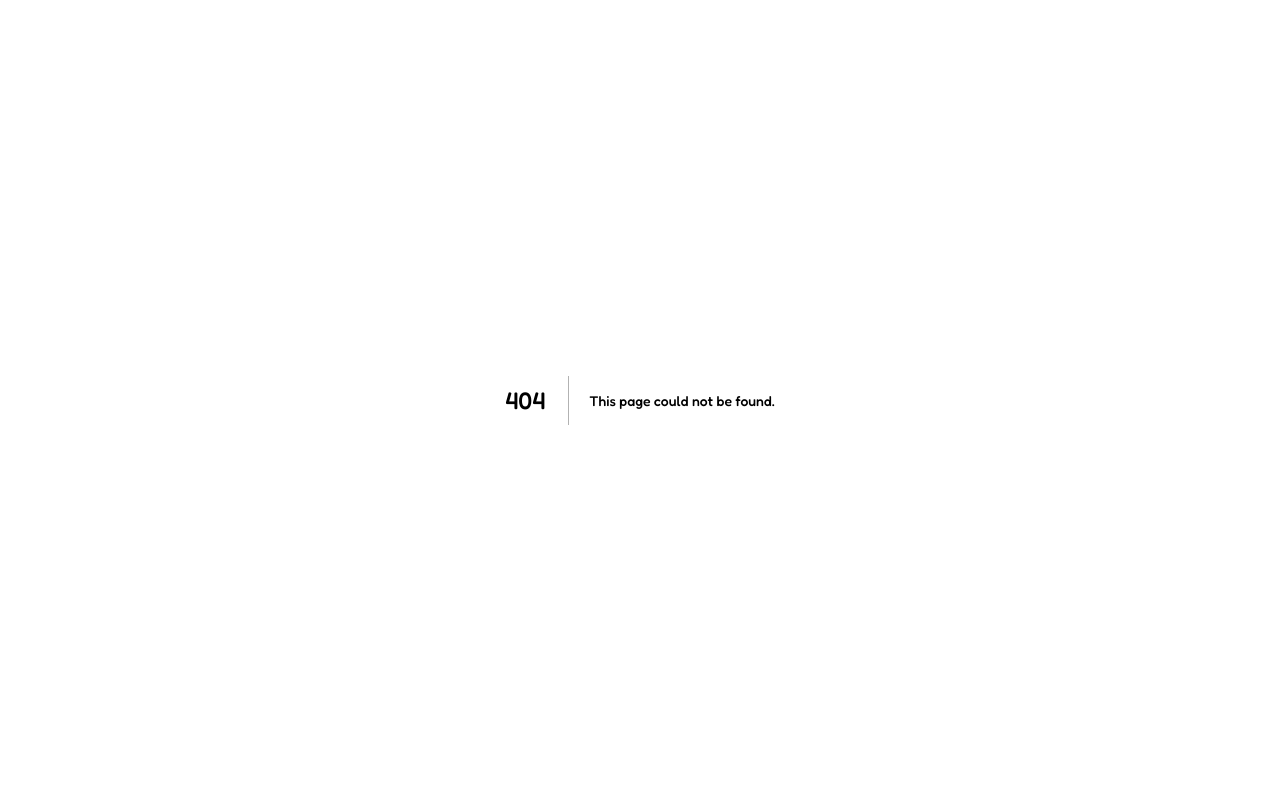
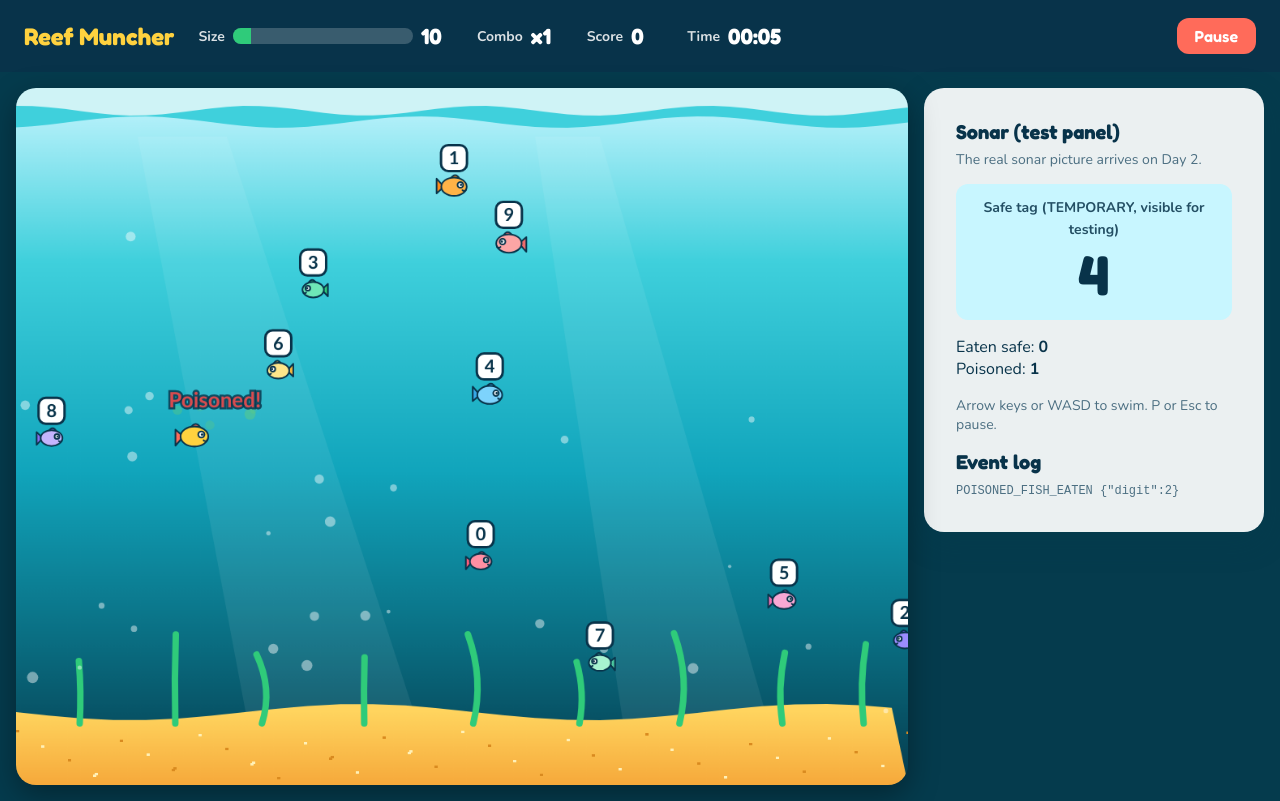
Before and after one commit to ahmed-kabeer-dev/reef-muncher, a Next.js app: page /play in a window 1280 px wide. Before the commit this address had no page. Built offline with nearby package versions, Linux system fonts and the light colour scheme.

Commit message:
feat: gameplay page with HUD, pause, win overlay and event log

```diff
--- a/app/globals.css
+++ b/app/globals.css
@@ -202,3 +202,43 @@ a { color: var(--aqua-4); font-weight: 700; }
   .art-bubble, .art-fish, .art-wave, .auth-panel .card, .modal { animation: none; }
   .btn { transition: none; }
 }
+
+/* ---------- Gameplay screen ---------- */
+
+a.btn { display: block; text-align: center; text-decoration: none; }
+
+.play-page { min-height: 100vh; display: flex; flex-direction: column; background: var(--aqua-5); }
+
+.hud-bar {
+  height: 72px; display: flex; align-items: center; gap: 24px; padding: 0 24px;
+  background: var(--ink); color: #fff; font-family: var(--font-head);
+}
+.hud-brand { font-size: 24px; font-weight: 700; color: var(--sun); }
+.hud-item { display: flex; align-items: center; gap: 8px; }
+.hud-label { font-size: 14px; font-family: var(--font-body); font-weight: 700; opacity: 0.85; }
+.hud-num { font-size: 22px; font-weight: 700; min-width: 32px; }
+.size-bar { width: 180px; height: 16px; background: rgba(255,255,255,0.2); border-radius: 8px; overflow: hidden; }
+.size-fill { height: 100%; background: var(--success); transition: width 200ms; }
+.hud-btn {
+  margin-left: auto; font-family: var(--font-head); font-weight: 600; font-size: 16px;
+  color: #fff; background: var(--coral); border: 0; border-radius: 12px; padding: 8px 18px; cursor: pointer;
+}
+
+.play-layout { flex: 1; display: grid; grid-template-columns: minmax(0, 1fr) 340px; gap: 16px; padding: 16px; align-items: start; }
+.canvas-wrap { position: relative; border-radius: 20px; overflow: hidden; box-shadow: 0 10px 30px rgba(0,0,0,0.35); }
+.game-canvas { display: block; width: 100%; height: auto; aspect-ratio: 1100 / 860; }
+
+.overlay { position: absolute; inset: 0; background: rgba(3,24,38,0.55); display: flex; align-items: center; justify-content: center; }
+.overlay-card { text-align: center; min-width: 280px; }
+.overlay-card > * + * { margin-top: 14px; }
+
+.sonar h3 { font-size: 20px; }
+.sonar-tag { background: var(--aqua-1); border-radius: 12px; padding: 12px; margin: 12px 0; text-align: center; }
+.sonar-digit { display: block; font-family: var(--font-head); font-size: 56px; font-weight: 700; }
+.event-log { list-style: none; padding: 0; margin: 8px 0 0; font-family: monospace; font-size: 12px; color: var(--muted); }
+.event-log li { padding: 2px 0; word-break: break-all; }
+
+@media (max-width: 1000px) {
+  .play-layout { grid-template-columns: 1fr; }
+  .hud-bar { gap: 12px; padding: 0 12px; overflow-x: auto; }
+}
--- /dev/null
+++ b/app/play/page.js
@@ -0,0 +1,127 @@
+"use client";
+// Reef Muncher: Gameplay screen (Day 1 test version).
+// The page creates ONE engine in an effect and destroys it in the cleanup,
+// so React StrictMode cannot leave two loops running.
+
+import { useEffect, useRef, useState } from "react";
+import Link from "next/link";
+import { GameEngine } from "../../lib/game/engine.js";
+import { eventBus, EVENTS } from "../../lib/events/eventBus.js";
+
+const LOGGED_EVENTS = [
+  EVENTS.GAME_STARTED,
+  EVENTS.SAFE_FISH_EATEN,
+  EVENTS.POISONED_FISH_EATEN,
+  EVENTS.PLAYER_GREW,
+  EVENTS.COMBO_CHANGED,
+  EVENTS.LEVEL_COMPLETE,
+];
+
+const EMPTY_HUD = {
+  size: 10, score: 0, combo: 1, eaten: 0, poisoned: 0,
+  seconds: 0, safeTag: 0, status: "playing", paused: false,
+};
+
+function formatTime(s) {
+  const m = String(Math.floor(s / 60)).padStart(2, "0");
+  const r = String(s % 60).padStart(2, "0");
+  return `${m}:${r}`;
+}
+
+export default function PlayPage() {
+  const canvasRef = useRef(null);
+  const engineRef = useRef(null);
+  const [hud, setHud] = useState(EMPTY_HUD);
+  const [log, setLog] = useState([]);
+
+  useEffect(() => {
+    const engine = new GameEngine(canvasRef.current, { onHud: setHud });
+    engine.setSafeTag(4); // hard-coded for now: the server will own this on Day 2
+    engineRef.current = engine;
+    engine.start();
+
+    // Several independent listeners on the bus: this is the event-driven theme.
+    const unsubscribers = LOGGED_EVENTS.map((name) =>
+      eventBus.on(name, (payload) => {
+        const line = `${name} ${payload ? JSON.stringify(payload) : ""}`;
+        setLog((l) => [line, ...l].slice(0, 8));
+      })
+    );
+
+    return () => {
+      unsubscribers.forEach((off) => off());
+      engine.destroy();
+      engineRef.current = null;
+    };
+  }, []);
+
+  function playAgain() {
+    engineRef.current?.reset();
+    engineRef.current?.setSafeTag(4);
+    setLog([]);
+  }
+
+  return (
+    <main className="play-page">
+      <header className="hud-bar">
+        <div className="hud-item hud-brand">Reef Muncher</div>
+        <div className="hud-item">
+          <span className="hud-label">Size</span>
+          <div className="size-bar" aria-label={`Size ${hud.size} of 100`}>
+            <div className="size-fill" style={{ width: `${hud.size}%` }} />
+          </div>
+          <span className="hud-num">{hud.size}</span>
+        </div>
+        <div className="hud-item"><span className="hud-label">Combo</span><span className="hud-num">x{hud.combo}</span></div>
+        <div className="hud-item"><span className="hud-label">Score</span><span className="hud-num">{hud.score}</span></div>
+        <div className="hud-item"><span className="hud-label">Time</span><span className="hud-num">{formatTime(hud.seconds)}</span></div>
+        <button className="hud-btn" onClick={() => engineRef.current?.togglePause()}>
+          {hud.paused ? "Resume" : "Pause"}
+        </button>
+      </header>
+
+      <div className="play-layout">
+        <div className="canvas-wrap">
+          <canvas ref={canvasRef} className="game-canvas" />
+
+          {hud.paused && (
+            <div className="overlay">
+              <div className="card overlay-card">
+                <h2>Paused</h2>
+                <button className="btn" onClick={() => engineRef.current?.togglePause()}>Resume</button>
+                <Link className="btn btn-secondary" href="/menu">Quit to menu</Link>
+              </div>
+            </div>
+          )}
+
+          {hud.status === "won" && (
+            <div className="overlay">
+              <div className="card overlay-card">
+                <h2>Level complete!</h2>
+                <p>Score {hud.score} in {formatTime(hud.seconds)}</p>
+                <button className="btn" onClick={playAgain}>Play again</button>
+                <Link className="btn btn-secondary" href="/menu">Main menu</Link>
+              </div>
+            </div>
+          )}
+        </div>
+
+        <aside className="card sonar">
+          <h3>Sonar (test panel)</h3>
+          <p className="hint">The real sonar picture arrives on Day 2.</p>
+          <div className="sonar-tag">
+            <span className="hud-label">Safe tag (TEMPORARY, visible for testing)</span>
+            <span className="sonar-digit">{hud.safeTag}</span>
+          </div>
+          <p>Eaten safe: <strong>{hud.eaten}</strong><br />Poisoned: <strong>{hud.poisoned}</strong></p>
+          <p className="hint">Arrow keys or WASD to swim. P or Esc to pause.</p>
+
+          <h3 style={{ marginTop: 16 }}>Event log</h3>
+          <ul className="event-log">
+            {log.map((l, i) => <li key={i}>{l}</li>)}
+          </ul>
+        </aside>
+      </div>
+    </main>
+  );
+}
```
Also changed, not shown: app/menu/page.js (+4 -3 lines).
